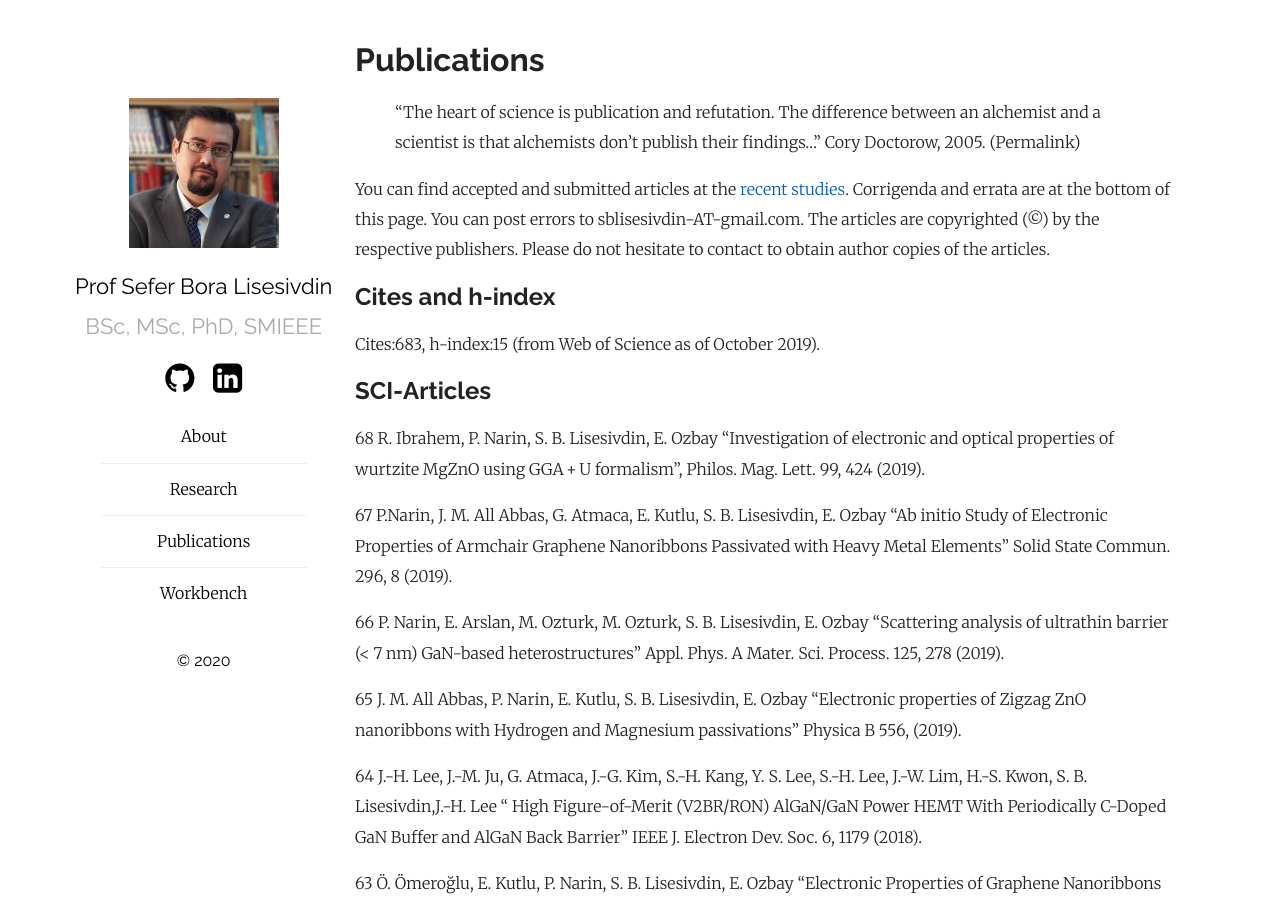
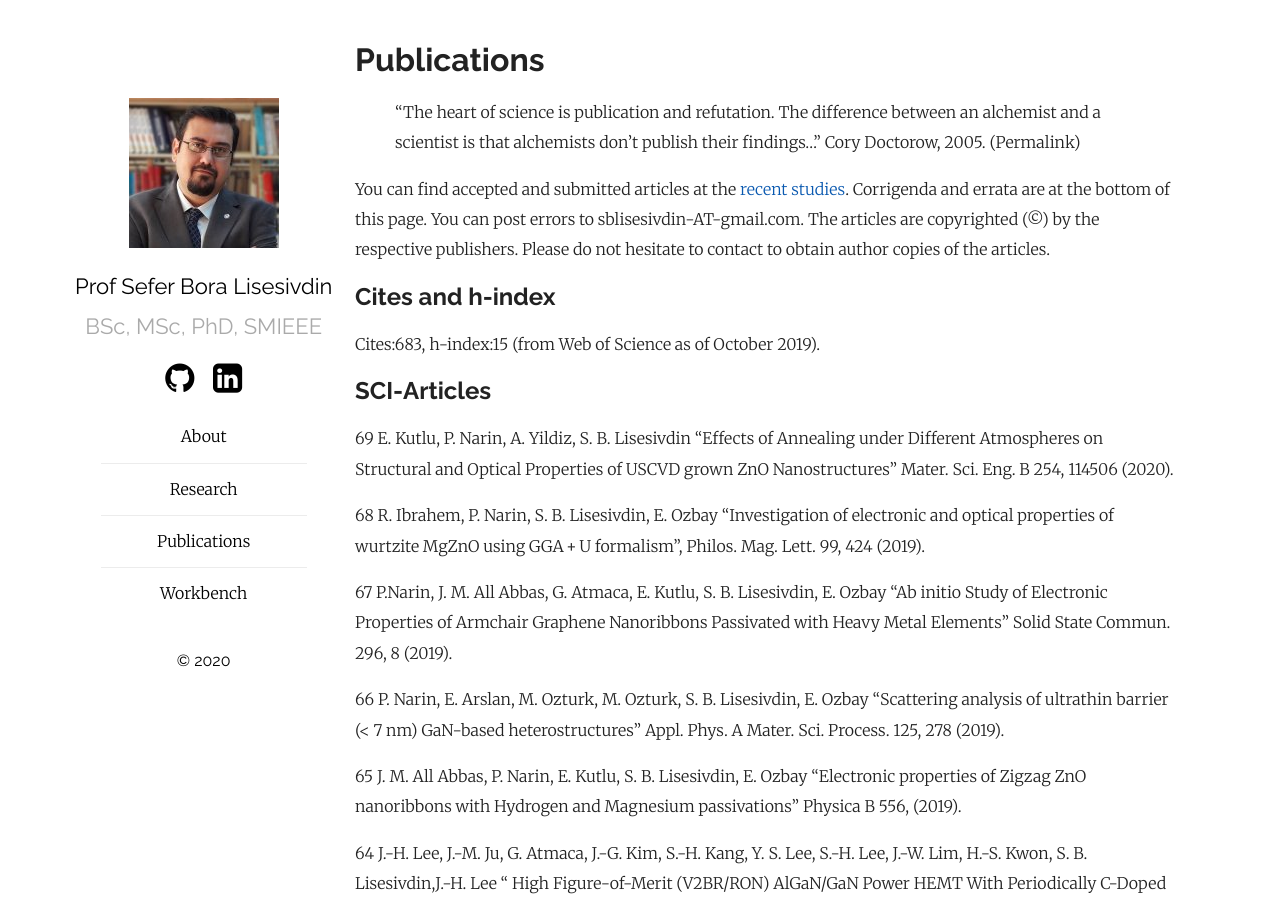
Before and after one commit to sblisesivdin/sblisesivdin.github.io, a Jekyll site: the page built from publications.md, in a window 1280 px wide and 900 px high. Built offline with Jekyll 4.4.1, drawn with Linux system fonts in a browser that asks for light colours; our own code applies the rules of GitHub Pages for plain Markdown files.

Commit message:
Update publications.md

```diff
--- a/publications.md
+++ b/publications.md
@@ -9,6 +9,8 @@ You can find accepted and submitted articles at the [recent studies](workbench.m
 Cites:683, h-index:15 (from Web of Science as of October 2019).
 
 ## SCI-Articles
+
+69 E. Kutlu, P. Narin, A. Yildiz, S. B. Lisesivdin "Effects of Annealing under Different Atmospheres on Structural and Optical Properties of USCVD grown ZnO Nanostructures" Mater. Sci. Eng. B 254, 114506 (2020).
 
 68 R. Ibrahem, P. Narin, S. B. Lisesivdin, E. Ozbay "Investigation of electronic and optical properties of wurtzite MgZnO using GGA + U formalism", Philos. Mag. Lett. 99, 424 (2019).
 
```
